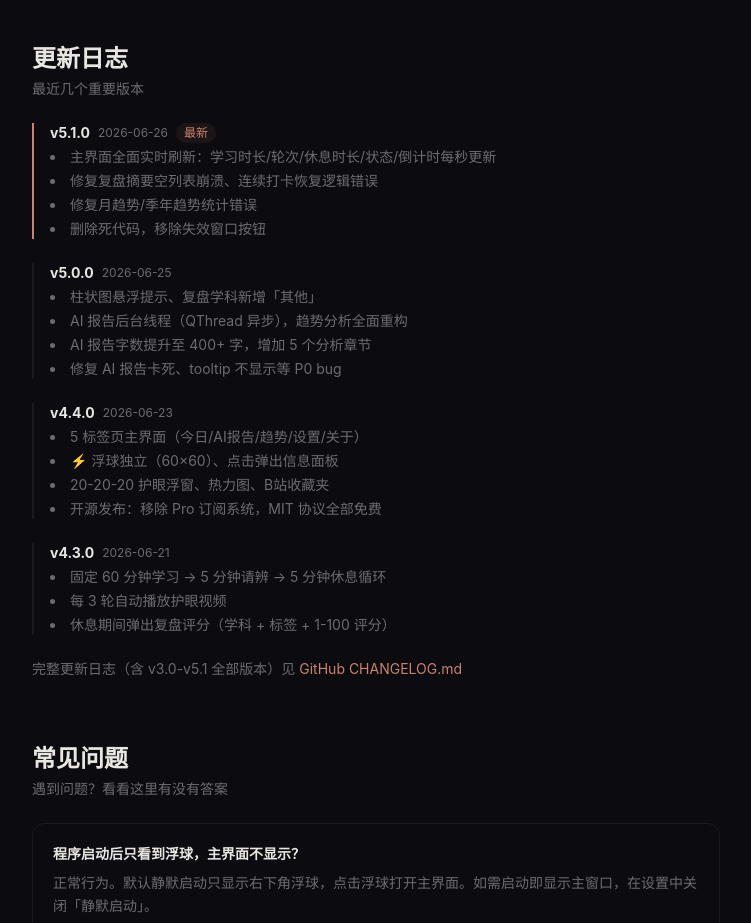
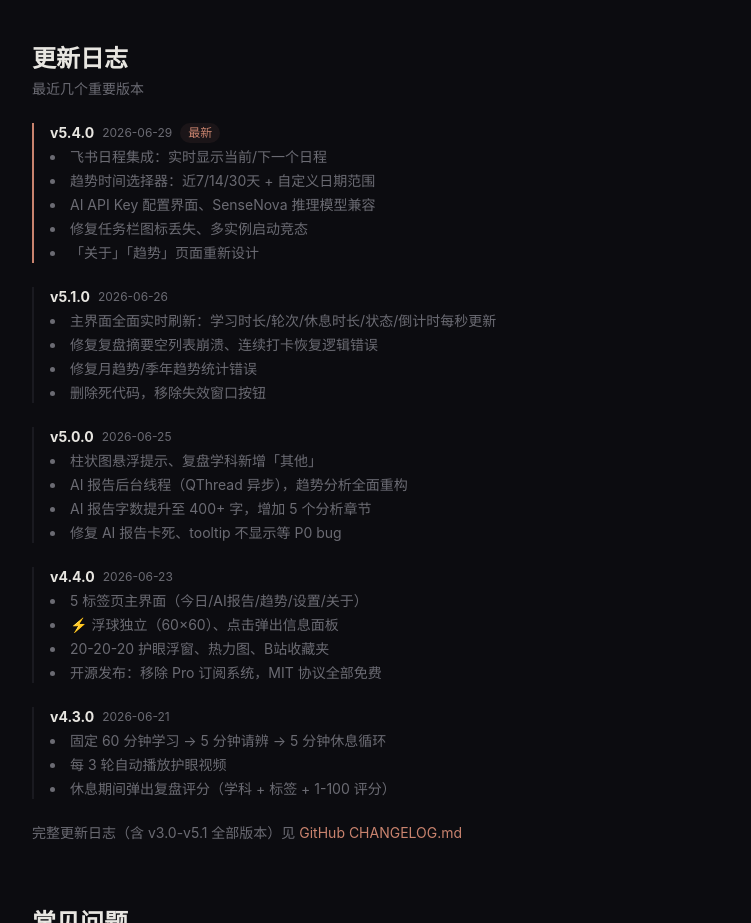
Before and after one commit to kuangketongxue/library-remind, a Next.js app in the folder rest-reminder-site/: page /docs in a window 1280 px wide. Shown: the part 4120-5043 px from the top of the page, without its empty margins (280-1031 px from the left). Built offline with nearby package versions, Linux system fonts and the light colour scheme.

Commit message:
docs: v5.4.0 更新日志 + 官网版本号更新
- CHANGELOG.md 新增 v5.4.0 条目
- 官网 Hero/Download/Changelog/docs 版本号更新为 v5.4.0
- 官网 Changelog 组件新增 v5.4.0 条目

```diff
--- a/rest-reminder-site/src/app/docs/page.tsx
+++ b/rest-reminder-site/src/app/docs/page.tsx
@@ -337,9 +337,23 @@ python rest_reminder.py`}
               <div className="space-y-6">
                 <div className="border-l-2 border-[var(--accent)] pl-4">
                   <div className="flex items-center gap-2 mb-1">
+                    <span className="text-sm font-bold">v5.4.0</span>
+                    <span className="text-xs text-[var(--fg-dim)]">2026-06-29</span>
+                    <span className="text-xs bg-[var(--accent-soft)] text-[var(--accent)] px-2 py-0.5 rounded-full">最新</span>
+                  </div>
+                  <ul className="text-[var(--fg-dim)] text-sm space-y-1 list-disc list-inside">
+                    <li>飞书日程集成：实时显示当前/下一个日程</li>
+                    <li>趋势时间选择器：近7/14/30天 + 自定义日期范围</li>
+                    <li>AI API Key 配置界面、SenseNova 推理模型兼容</li>
+                    <li>修复任务栏图标丢失、多实例启动竞态</li>
+                    <li>「关于」「趋势」页面重新设计</li>
+                  </ul>
+                </div>
+
+                <div className="border-l-2 border-[var(--border)] pl-4">
+                  <div className="flex items-center gap-2 mb-1">
                     <span className="text-sm font-bold">v5.1.0</span>
                     <span className="text-xs text-[var(--fg-dim)]">2026-06-26</span>
-                    <span className="text-xs bg-[var(--accent-soft)] text-[var(--accent)] px-2 py-0.5 rounded-full">最新</span>
                   </div>
                   <ul className="text-[var(--fg-dim)] text-sm space-y-1 list-disc list-inside">
                     <li>主界面全面实时刷新：学习时长/轮次/休息时长/状态/倒计时每秒更新</li>
--- a/rest-reminder-site/src/components/Changelog.tsx
+++ b/rest-reminder-site/src/components/Changelog.tsx
@@ -2,9 +2,21 @@
 
 const releases = [
   {
+    version: "v5.4.0",
+    date: "2026.06.29",
+    tag: "最新",
+    changes: [
+      "飞书日程集成：实时显示当前/下一个日程，每5分钟自动刷新",
+      "趋势时间选择器：近7/14/30天 + 自定义日期范围",
+      "AI API Key 配置界面：设置 tab 直接输入 SenseNova / Agnes Key",
+      "修复 SenseNova 推理模型 content 为空、任务栏图标丢失、多实例启动竞态",
+      "「关于」「趋势」页面重新设计，视觉更精致",
+    ],
+  },
+  {
     version: "v5.1",
     date: "2026.06.26",
-    tag: "最新",
+    tag: "",
     changes: [
       "主界面全面实时刷新：学习时长/轮次/休息时长/状态/倒计时每秒更新",
       "AI 报告大幅升级：max_tokens 2048、prompt 充实（含复盘明细）、字数 400+、5 章节深度分析",
--- a/rest-reminder-site/src/components/Download.tsx
+++ b/rest-reminder-site/src/components/Download.tsx
@@ -94,7 +94,7 @@ export default function Download() {
               </a>
             </div>
             <p className="text-white/70 text-sm">
-              支持 Windows 10/11 · v5.1 · MIT 开源
+              支持 Windows 10/11 · v5.4.0 · MIT 开源
             </p>
           </motion.div>
         </div>
--- a/rest-reminder-site/src/components/Hero.tsx
+++ b/rest-reminder-site/src/components/Hero.tsx
@@ -22,7 +22,7 @@ export default function Hero() {
             <span className="text-[10px] font-semibold text-[var(--accent)] bg-[var(--accent-soft)] px-2.5 py-1 rounded-full border border-[var(--border-accent)]">
               开源免费 · MIT 协议
             </span>
-            <span className="text-xs text-[var(--fg-dim)]">v5.1</span>
+            <span className="text-xs text-[var(--fg-dim)]">v5.4.0</span>
           </motion.div>
 
           <motion.h1
```
Also changed, not shown: 1 other file (tests, documents, lock files or other folders).
